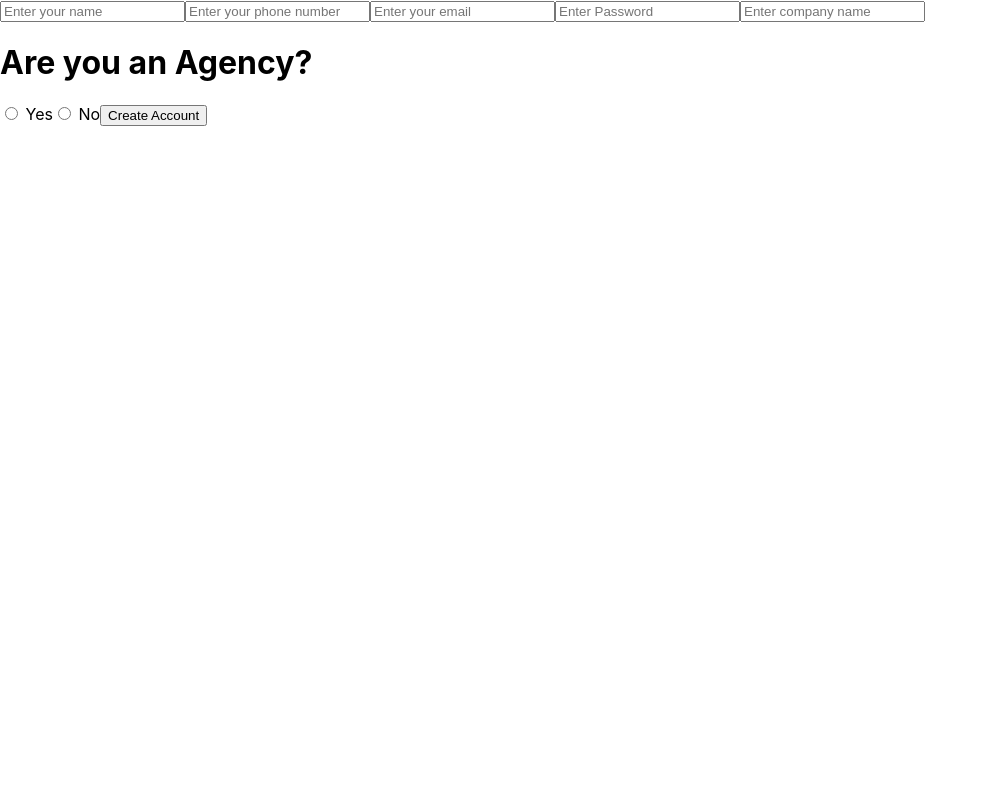
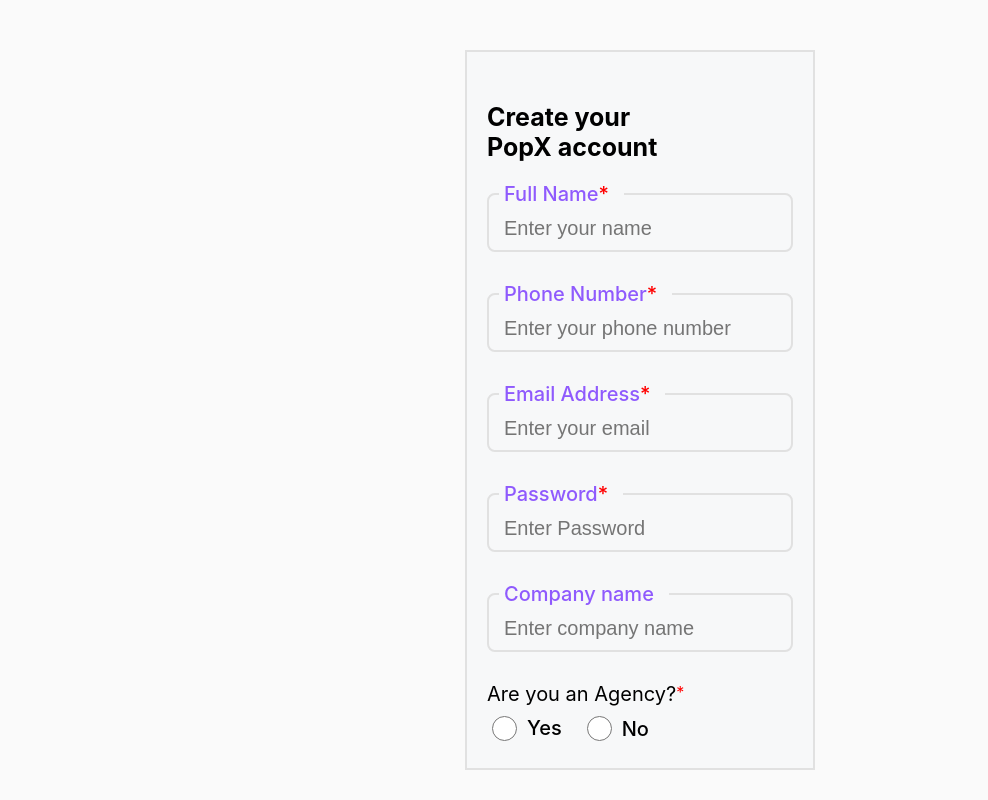
Before and after one commit to AnkushShekhawat2000/login-signup, a React (Create React App) app: page /signup in a window 1280 px wide. Shown: the top 800 px of the page, without its empty margins (0-988 px from the left). Built offline with nearby package versions, Linux system fonts and the light colour scheme.

Commit message:
last page css left

```diff
--- a/public/index.html
+++ b/public/index.html
@@ -25,6 +25,7 @@
       Learn how to configure a non-root public URL by running `npm run build`.
     -->
     <title>React App</title>
+    <link rel="stylesheet" href="https://cdnjs.cloudflare.com/ajax/libs/font-awesome/6.5.2/css/all.min.css" integrity="sha512-SnH5WK+bZxgPHs44uWIX+LLJAJ9/2PkPKZ5QiAj6Ta86w+fsb2TkcmfRyVX3pBnMFcV7oQPJkl9QevSCWr3W6A==" crossorigin="anonymous" referrerpolicy="no-referrer" />
   </head>
   <body>
     <noscript>You need to enable JavaScript to run this app.</noscript>
--- a/src/App.css
+++ b/src/App.css
@@ -1,38 +1,44 @@
-.App {
-  text-align: center;
+*{
+  padding: 0;
+  margin: 0;
+  box-sizing: border-box;
 }
 
-.App-logo {
-  height: 40vmin;
-  pointer-events: none;
+#root{
+  --btns-primary-color: #6C25FF;
+  --btns-secondary-color:#6C25FF4B;
+  --font-primary-color: #919191;
+  --font-sec-color: #CBCBCB;
+  --font-tert-color: #F7F8F9;
+  background-color:#FAFAFA;
+  display: flex;
+  justify-content: center;
+  padding-top: 50px;
+  padding-bottom: 50px;
 }
 
-@media (prefers-reduced-motion: no-preference) {
-  .App-logo {
-    animation: App-logo-spin infinite 20s linear;
-  }
+/* common css */
+label{
+  display: flex;
+  font-size: 20px;
+  font-weight: 500;
 }
 
-.App-header {
-  background-color: #282c34;
-  min-height: 100vh;
-  display: flex;
-  flex-direction: column;
-  align-items: center;
-  justify-content: center;
-  font-size: calc(10px + 2vmin);
-  color: white;
+fieldset {
+  border-radius: 8px;
+  border: 2px solid #E1E1E1;
 }
 
-.App-link {
-  color: #61dafb;
+input{
+  border: 0px solid;
+  outline: none;
+  background-color:#F7F8F9;
+  padding: 2px;
+  margin-left: 5px;
 }
 
-@keyframes App-logo-spin {
-  from {
-    transform: rotate(0deg);
-  }
-  to {
-    transform: rotate(360deg);
-  }
+legend {
+  margin-left: 10px;
+   color: #8F5AFD;
+   padding-inline: 5px 15px;
 }
--- a/src/Components/Dashboard.js
+++ b/src/Components/Dashboard.js
@@ -3,14 +3,15 @@
 const Dashboard = () => {
     return (
         <div>
+            <div>Account Settings</div>
             <div>
               <img></img>
-              <h1>Marry Doe</h1>
-              <h1>Marry@Gamil.com</h1>
+              <h4>Marry Doe</h4>
+              <p>Marry@Gamil.com</p>
             </div>
-            <h1>Lorem ipsum dolor sit amet consectetur adipisicing elit. Error veritatis nisi aspernatur.
+            <p>Lorem ipsum dolor sit amet consectetur adipisicing elit. Error veritatis nisi aspernatur.
             Facere, hic voluptatum expedita omnis illum ipsum quos qui eos exercitationem facilis aut animi!
-            Exercitationem rem doloribus ducimus.</h1>
+            Exercitationem rem doloribus ducimus.</p>
 
 
         </div>
--- a/src/Components/Home.js
+++ /dev/null
@@ -1,28 +0,0 @@
-import React from "react"
-import {useNavigate} from "react-router-dom"
-
-const Home = () =>{
-
-    const navigate = useNavigate();
-
-    function reDirectToSignUp(){
-       navigate("/signup");
-    }
-
-    function reDirectToLogin(){
-        navigate("/login");
-    }
-
-    return(
-        <div>
-          <div>
-            <h5>Welcome to PopX</h5>
-            <h1>Lorem ipsum dolor sit amet consectetur adipisicing elit. Error veritatis nisi aspernatur. Facere, hic voluptatum expedita omnis illum ipsum quos qui eos exercitationem facilis aut animi! Exercitationem rem doloribus ducimus.</h1>
-          </div>
-          <button onClick={reDirectToSignUp}>Create Account</button>
-          <button onClick={reDirectToLogin}>Already Registered? Login</button>
-        </div>
-    )
-}
-
-export default Home
--- a/src/Components/Login.js
+++ b/src/Components/Login.js
@@ -6,7 +6,7 @@
     const navigate = useNavigate();
 
     const [formData, setFormData] = useState({
-        email: "",
+        emailAddress: "",
         password: ""
     });
 
@@ -14,33 +14,46 @@
         setFormData({ ...formData, [e.target.name]: e.target.value });
     };
     function implementLogin(e) {
-
-        if ( !formData.email || !formData.password ) {
+        e.preventDefault();
+        if ( !formData.emailAddress || !formData.password ) {
           alert("all filed are mendiatory");
         } else {
           navigate("/dashboard");
+          setFormData({emailAddress:"", password:""});
         }
       }
 
     return (
-        <div>
-            <h2>Login</h2>
+        <div className="login-container">
+            <h1>Signin to your PopX account</h1>
+            <p>Lorem ipsum dolor sit amet consectetur adipisicing elit</p>
             <form onSubmit={implementLogin}>
+               <fieldset>
+                <legend>
+                <label>Email Address</label>
+                </legend>
                 <input
                     type="email"
-                    name="email"
-                    placeholder="Email"
-                    value={formData.email}
+                    placeholder="Enter email address"
+                    name="emailAddress"
+                    value={formData.emailAddress}
                     onChange={handleChange}
                 />
+               </fieldset>
+                <fieldset>
+                    <legend>
+                    <label>Password</label>
+                    </legend>
                 <input
-                    type="password"
-                    name="password"
-                    placeholder="Password"
-                    value={formData.password}
-                    onChange={handleChange}
+                type="password"
+                name="password"
+                placeholder="Enter password"
+                value={formData.password}
+                onChange={handleChange}
                 />
-                <button type="submit">Login</button>
+             </fieldset>
+
+                <button className="login-button" type="submit">Login</button>
             </form>
 
         </div>
--- a/src/Components/Signup.js
+++ b/src/Components/Signup.js
@@ -33,8 +33,15 @@
 
     const { name, phoneNumber, emailAddress, password, companyName, radioButton } = user;
     return (
+        <div className="singupPage-container">
           <div>
-            <form onSubmit={implementSignUp}>
+            <h1>Create your PopX account</h1>
+            <form className="form-container" onSubmit={implementSignUp}>
+
+                <fieldset>
+                <legend>
+                    <label>Full Name<span>*</span></label>
+                </legend>
                 <input
                 type="text"
                 placeholder="Enter your name"
@@ -42,6 +49,13 @@
                 value={name}
                 onChange={updateUser}
             />
+                </fieldset>
+
+               <fieldset>
+                <legend>
+                    <label>Phone Number<span>*</span></label>
+                </legend>
+
                <input
                 type="text"
                 maxLength="10"
@@ -50,6 +64,12 @@
                 value={phoneNumber}
                 onChange={updateUser}
                 />
+               </fieldset>
+
+                <fieldset>
+                    <legend>
+                    <label>Email Address<span>*</span></label>
+                    </legend>
                     <input
                         type="email"
                         placeholder="Enter your email"
@@ -57,6 +77,12 @@
                         value={emailAddress}
                         onChange={updateUser}
                     />
+                </fieldset>
+
+                <fieldset>
+                <legend>
+                    <label>Password<span>*</span></label>
+                </legend>
                 <input
                 type="text"
                 placeholder="Enter Password"
@@ -64,6 +90,12 @@
                 value={password}
                 onChange={updateUser}
                 />
+                </fieldset>
+
+                <fieldset>
+                <legend>
+                    <label>Company name</label>
+                </legend>
                 <input
                 type="text"
                 placeholder="Enter company name"
@@ -71,27 +103,46 @@
                 value={companyName}
                 onChange={updateUser}
                     />
+                </fieldset>
 
-                <label>
-                    <h1>Are you an Agency?</h1>
-                    <input
+                <div className="radiobutton-container">
+                    <div className="agency-container">
+                    <p>Are you an Agency?</p> <span className="red-star">*</span>
+                    </div>
+
+                    <div className="radio-buttons">
+                    <div className="radioButton1">
+                        <input className="radio-input1"
                         type="radio"
                         name="agency"
                         value="yes"
                         checked={radioButton === "yes"}
                         onChange={updateRadio}
-                    /> <label>Yes</label>
-                    <input
+                        id="yes"
+                        />
+                        <label htmlFor="yes">Yes</label>
+                    </div>
+
+                    <div className="radioButton2">
+                        <input className="radio-input2"
                         type="radio"
                         name="agency"
+                        id="no"
                         value="no"
                         checked={radioButton === "no"}
                         onChange={updateRadio}
-                    /> <label>No</label>
-                </label>
+                        />
+                        <label htmlFor="no">No</label>
+                    </div>
 
-                <button>Create Account</button>
+                    </div>
+                </div>
+
+
+                <button className="signup-button">Create Account</button>
+
             </form>
+         </div>
         </div>
     );
 };
--- /dev/null
+++ b/src/Components/Style/signup.css
@@ -0,0 +1,128 @@
+/* signUp page css */
+
+.singupPage-container{
+    display: flex;
+    flex-direction: column;
+    padding: 20px;
+    border: 2px solid #E1E1E1;
+    background-color:#F7F8F9;
+    max-width: 350px;
+    height: 90vh;
+    flex-shrink: initial;
+
+}
+
+.singupPage-container h1{
+    display: flex;
+    width: 60%;
+    font-size: 25px;
+    margin-top: 30px;
+
+}
+
+.singupPage-container form{
+    display: flex;
+    flex-direction: column;
+    gap:30px;
+    margin-top: 20px;
+
+}
+
+.form-container{
+    display: flex;
+    justify-content: space-between;
+    gap: 330px
+}
+
+.signup-button{
+   position: relative;
+   top: 180px;
+}
+
+
+fieldset span, .red-star{
+    color: red;
+}
+
+input,
+input::placeholder {
+    font: 1.25rem/2 sans-serif;
+    padding-left: 5px;
+}
+
+button{
+   background-color: #6C25FF;
+   border-radius: 4px;
+   width: 80%;
+   height: 25px;
+}
+
+form{
+    display: flex;
+    flex-direction: column;
+}
+
+.agency-container{
+    display: flex;
+    flex-direction: row;
+    margin-bottom: 10px;
+}
+
+.radiobutton-container{
+    display: flex;
+    flex-direction: column;
+    width: 100%;
+}
+
+.radiobutton-container p{
+     display: flex;
+     font-size: 20px;
+}
+
+.radio-buttons{
+    display: flex;
+    flex-direction: row;
+    gap:20px;
+}
+.radio-buttons input{
+    display: flex;
+    font-size: 800px;
+}
+
+.radioButton1{
+    display: flex;
+    flex-direction: row;
+    gap: 10px;
+    font-size: 20px;
+}
+
+.radioButton2{
+    display: flex;
+    flex-direction: row;
+    align-items: center;
+    justify-content: center;
+    gap: 10px;
+    font-size: 20px;
+}
+
+input[type=radio]{
+    accent-color: #6C25FF;
+    width: 25px;
+    height: 25px;
+
+
+}
+
+.signup-button{
+    display: flex;
+    width: 100%;
+    height: 45px;
+    background-color: #6C25FF;
+    justify-content: center;
+    align-items: center;
+    font-size: 15px;
+    font-weight: 600;
+    border: none;
+    border-radius: 6px;
+
+}
```
Also changed, not shown: src/App.js (+9 -5 lines), src/Components/LandingPage.js (added, +33 -0 lines), src/Components/Style/landingPage.css (added, +61 -0 lines), src/Components/Style/login.css (added, +56 -0 lines). Lines whose indentation alone changed are shown as unchanged.
